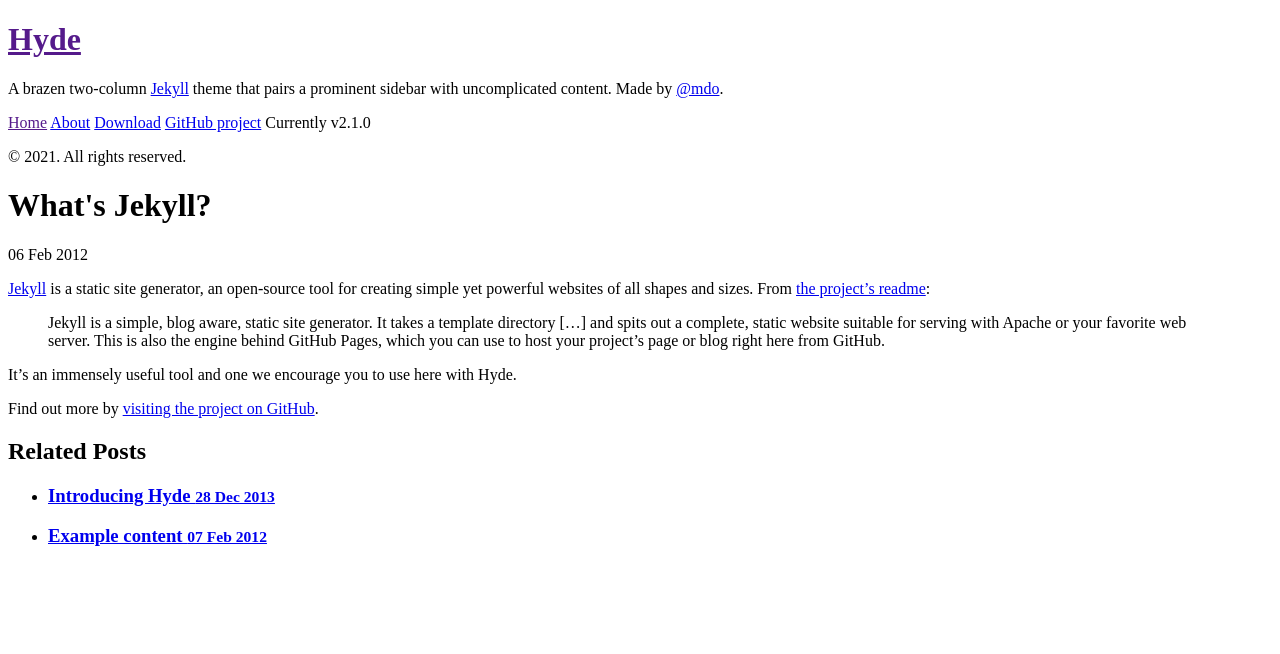
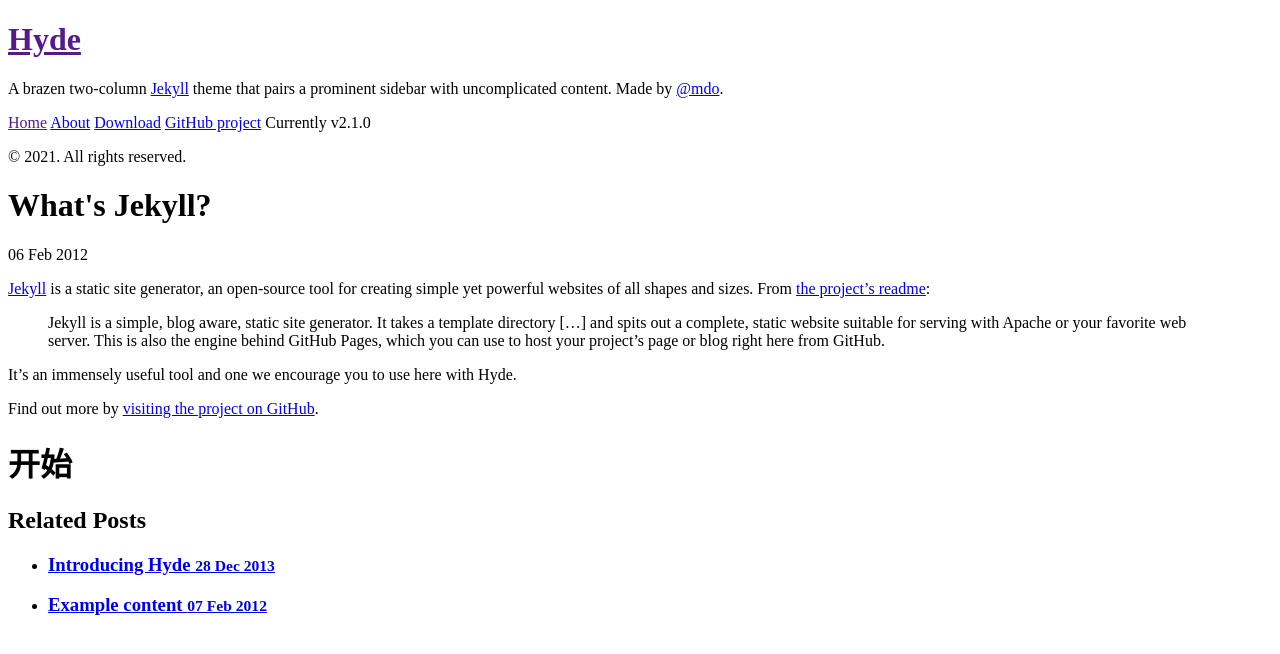
Before and after one commit to hanlin1205/hanlin.github.io, a Jekyll site: the page built from _posts/2012-02-06-whats-jekyll.md, in a window 1280 px wide. Shown: the top 654 px of the page. Built offline with Jekyll 4.4.1, drawn with Linux system fonts in a browser that asks for light colours; Markdown is read by kramdown in place of the engine named in the settings.

Commit message:
修改文件: _posts/2012-02-06-whats-jekyll.md

```diff
--- a/_posts/2012-02-06-whats-jekyll.md
+++ b/_posts/2012-02-06-whats-jekyll.md
@@ -10,3 +10,5 @@ title: What's Jekyll?
 It's an immensely useful tool and one we encourage you to use here with Hyde.
 
 Find out more by [visiting the project on GitHub](https://github.com/mojombo/jekyll).
+
+# 开始
```
